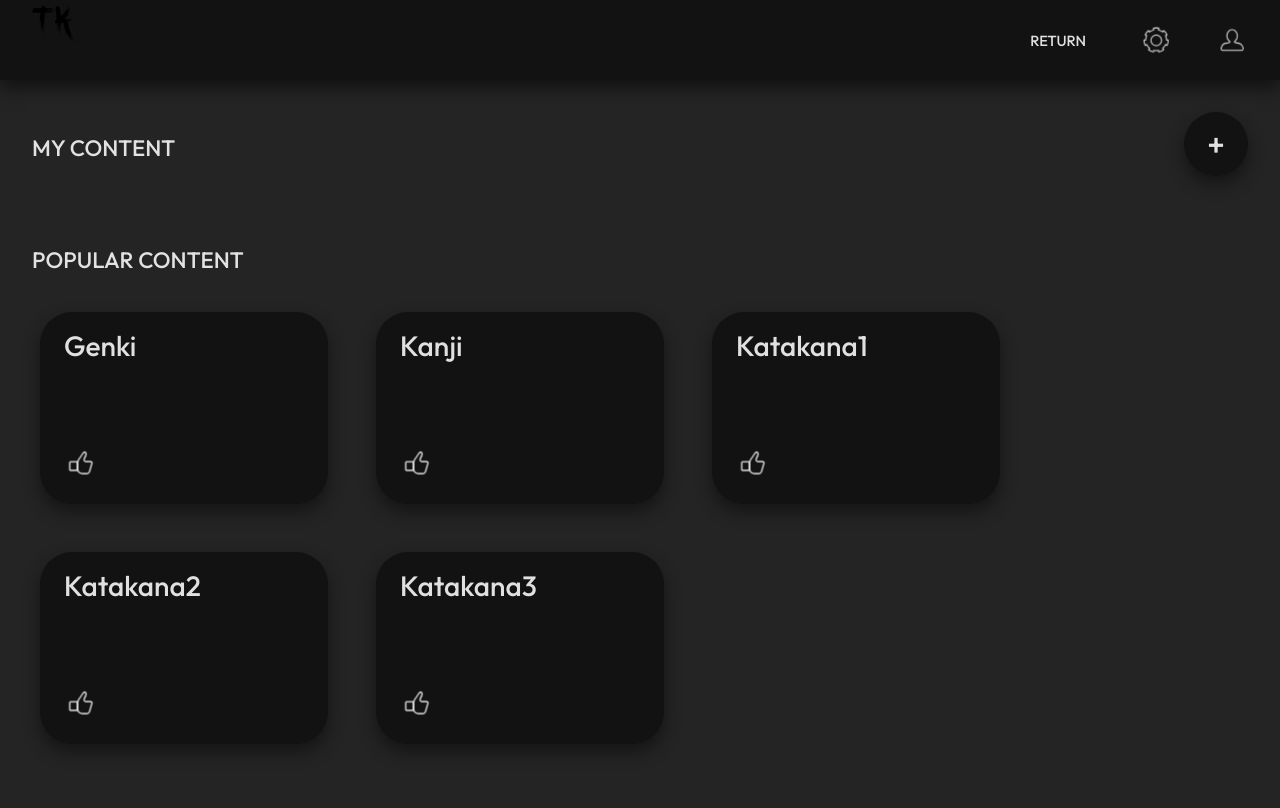
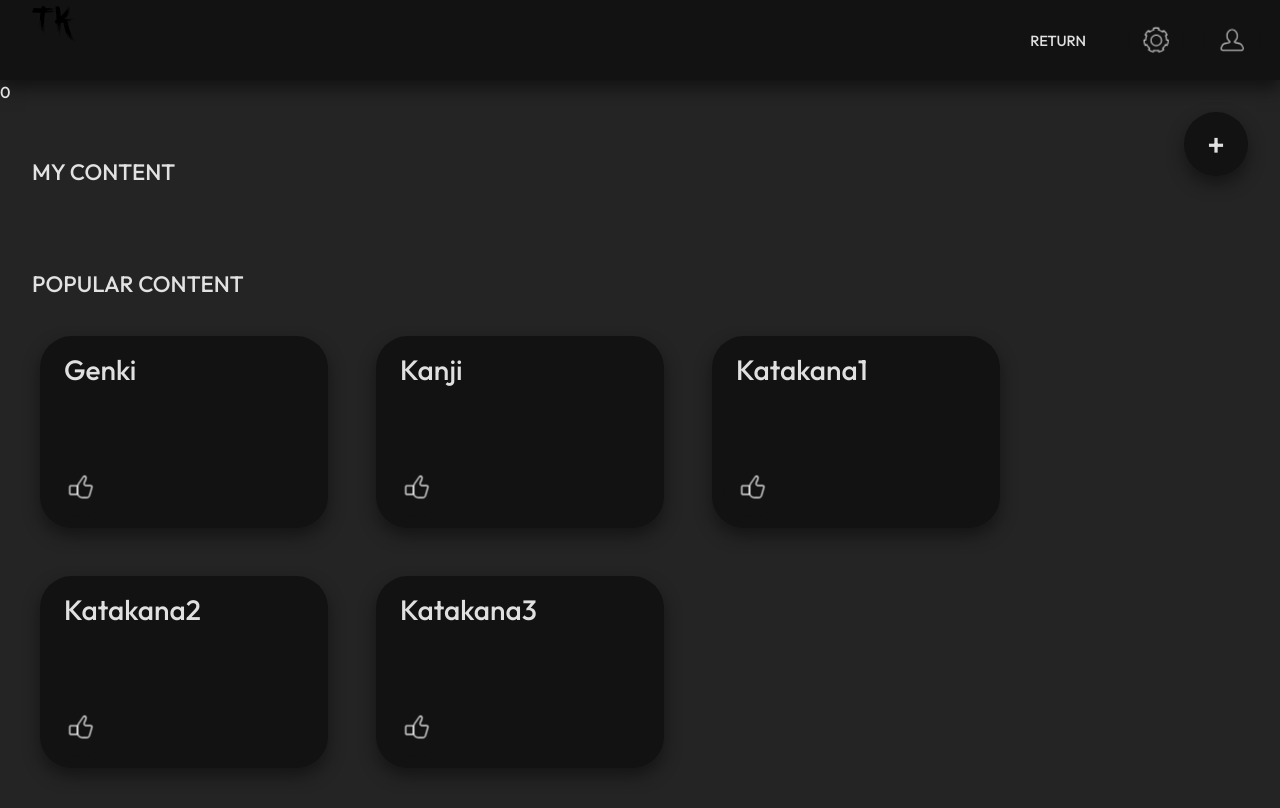
Before and after one commit to Xannicc/Character-Learner-React, a React (Vite) app: page / in a window 1280 px wide. Both pictures are taken after a click on the button "CONTENT". Built offline with nearby package versions, Linux system fonts and the light colour scheme.

Commit message:
liked content section functional

```diff
--- a/src/pages/ContentPage.tsx
+++ b/src/pages/ContentPage.tsx
@@ -1,8 +1,8 @@
 import styled from "styled-components";
 import ContentSections from "../components/ContentSections";
 import { PageType, tempPopularContent, tempUserContent } from "../constants";
-import React from "react";
-import { parseCSV } from "../utils";
+import React, { useEffect } from "react";
+import { parseCSV, useToggleState } from "../utils";
 import { ContentType, useGlobalContext } from "../components/GlobalProvider";
 
 const ContentContainer = styled.div`
@@ -51,6 +51,9 @@
 }
 
 function ContentPage({ setCurrentPage }: ContentProps) {
+    const [showFavourites, toggleShowFavourites] = useToggleState(false);
+    let favouritedContent: ContentType[] = [];
+
     const {
         userContent,
         globalFunctions: { addContent }
@@ -69,7 +72,7 @@
                     name: file.name.slice(0, -4),
                     content: parsed,
                     selected: false,
-                    liked: false
+                    liked: true
                 });
             }
             catch (error) {
@@ -79,7 +82,6 @@
     };
 
     // toggle when favourites is not empty
-    const showFavourites = false;
 
     return (
         <ContentContainer>
@@ -96,10 +98,10 @@
                     onChange={handleAddFile}
                 />
             </FileInputContainer>
-            {showFavourites && (
+            {userContent.filter(content => content.liked === true).length && (
                 <ContentSections
                     name="FAVOURITES"
-                    sectionContent={[]}
+                    sectionContent={userContent.filter(content => content.liked === true)}
                 />
             )}
             <ContentSections
```
